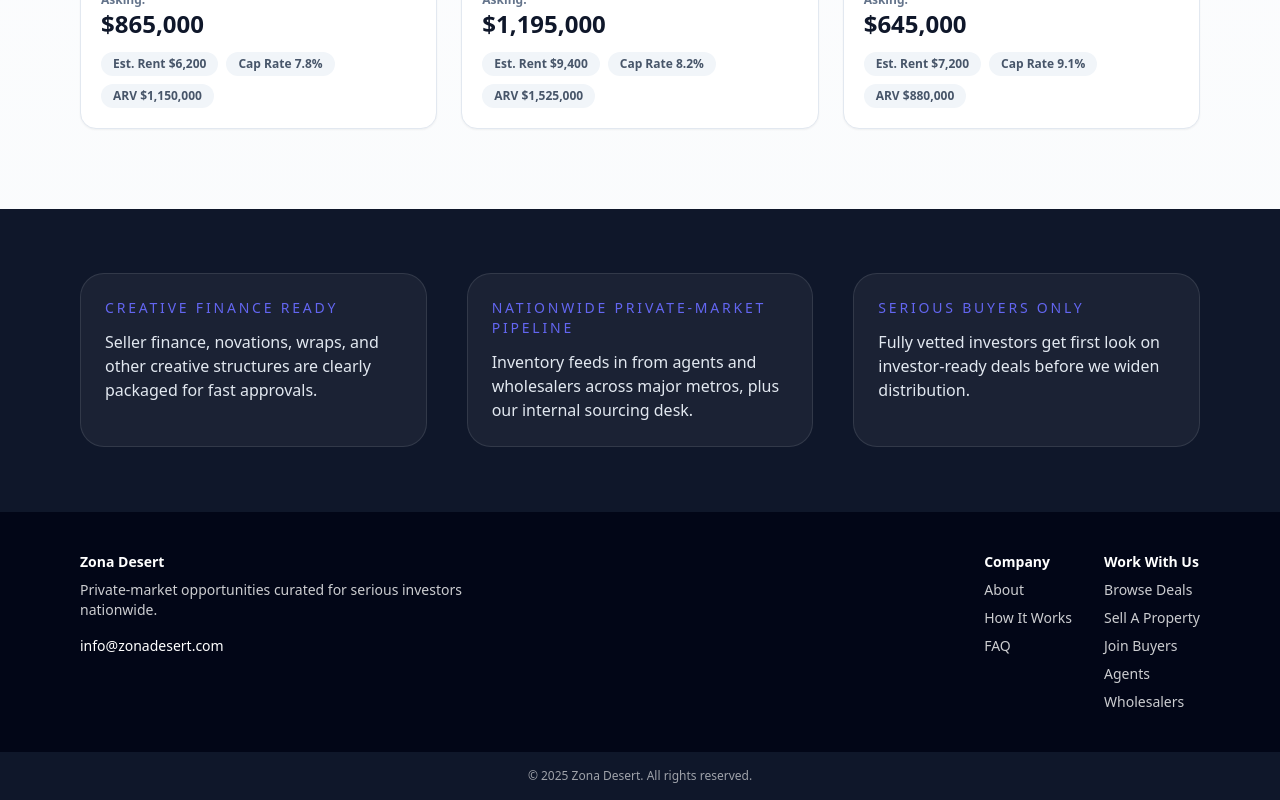
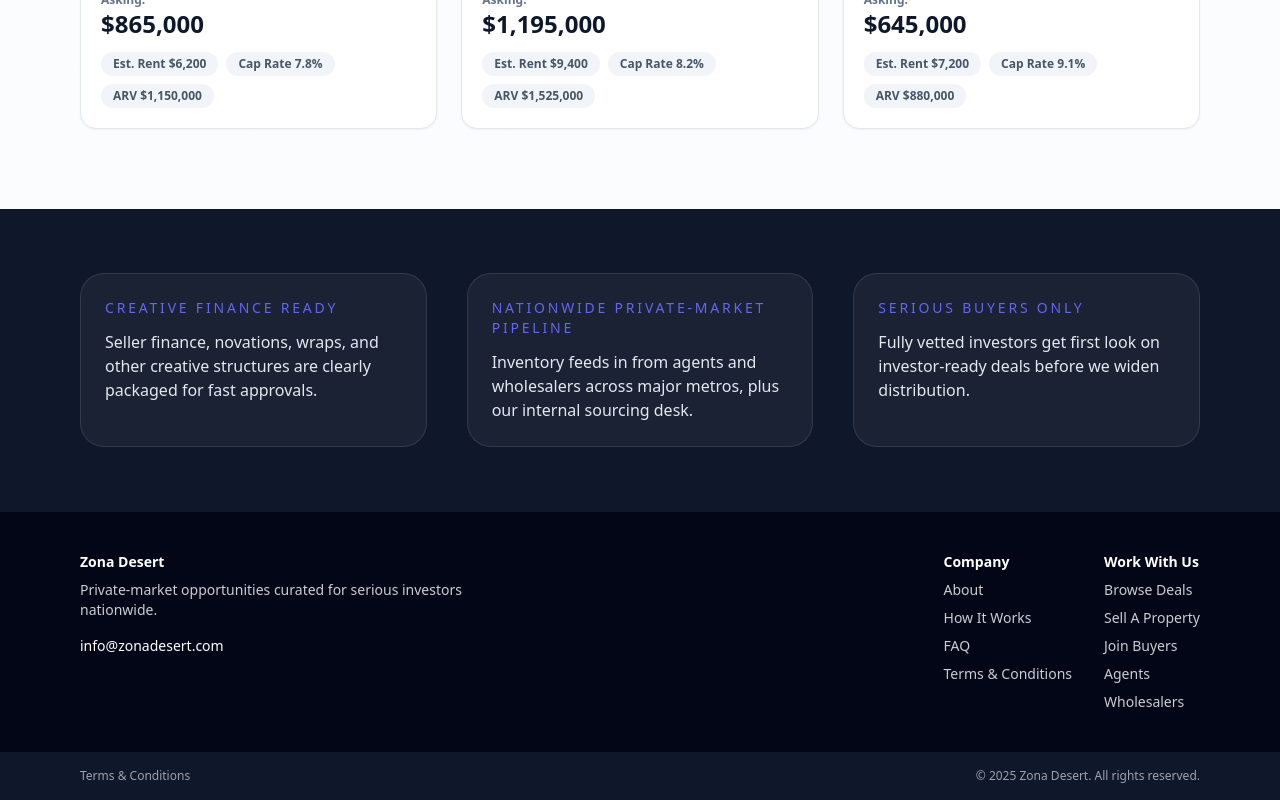
Before and after one commit to vandekkers/zona-desert-site, a Next.js app: page / in a window 1280 px wide. Shown: the part 1208-2008 px from the top of the page. Built offline with nearby package versions, Linux system fonts and the light colour scheme; no server answers.

Commit message:
Update public site

```diff
--- a/components/Footer.tsx
+++ b/components/Footer.tsx
@@ -26,6 +26,11 @@ export default function Footer() {
               <li>
                 <Link href="/faq" className="transition hover:text-white hover:underline hover:underline-offset-4">
                   FAQ
+                </Link>
+              </li>
+              <li>
+                <Link href="/terms" className="transition hover:text-white hover:underline hover:underline-offset-4">
+                  Terms &amp; Conditions
                 </Link>
               </li>
             </ul>
@@ -62,8 +67,13 @@ export default function Footer() {
           </div>
         </div>
       </div>
-      <div className="bg-slate-900 py-4 text-center text-xs text-white/60">
-        © {new Date().getFullYear()} Zona Desert. All rights reserved.
+      <div className="bg-slate-900 py-4 text-xs text-white/60">
+        <div className="mx-auto flex max-w-6xl flex-col items-center justify-between gap-2 px-4 md:flex-row">
+          <Link href="/terms" className="transition hover:text-white hover:underline hover:underline-offset-4">
+            Terms &amp; Conditions
+          </Link>
+          <div className="text-center md:text-right">© {new Date().getFullYear()} Zona Desert. All rights reserved.</div>
+        </div>
       </div>
     </footer>
   );
```
